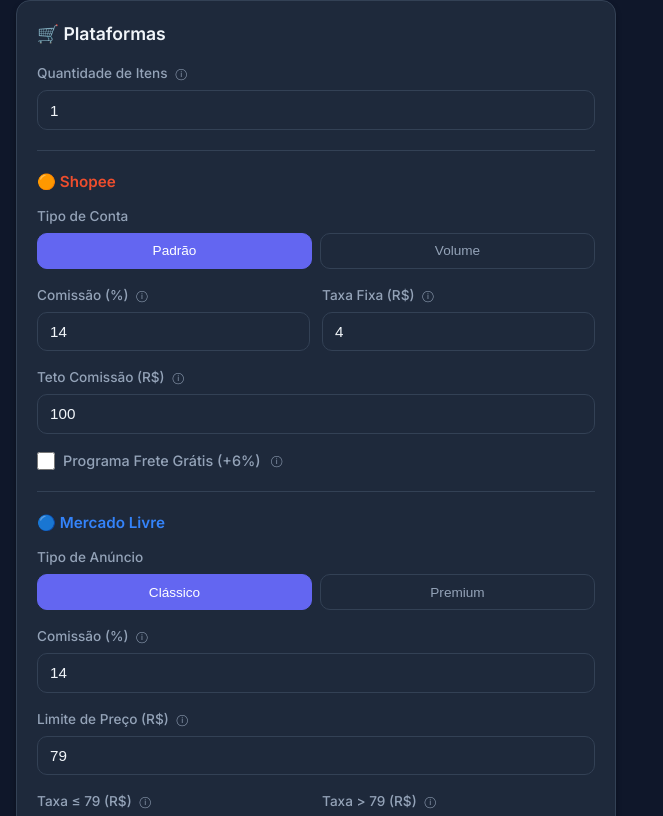
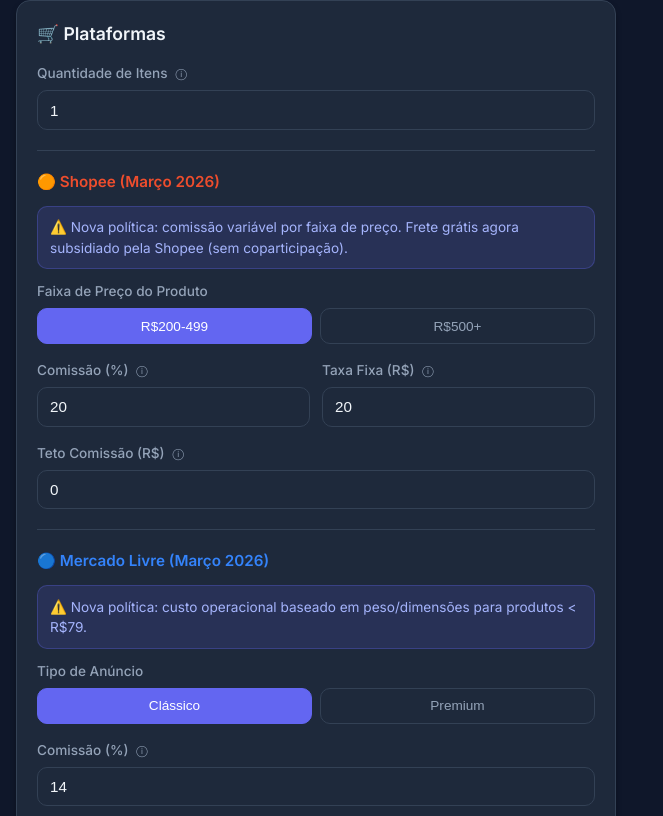
Before and after one commit to 528ryan/Precifica3D, a React (Vite) app: page / in a window 1280 px wide. Shown: the part 1984-2800 px from the top of the page, without its empty margins (0-663 px from the left). Built offline with nearby package versions, Linux system fonts and the light colour scheme.

Commit message:
feat: atualiza taxas para políticas de março 2026 do Shopee e Mercado Livre

```diff
--- a/src/calc/index.ts
+++ b/src/calc/index.ts
@@ -162,7 +162,13 @@
 // ===== FUNÇÕES DE TAXAS =====
 
 /**
- * Calcula taxas da Shopee
+ * Calcula taxas da Shopee (Março 2026)
+ * Nova política: comissão e taxa fixa variam por faixa de preço
+ * Faixas CNPJ:
+ *   - Até R$79: 14% + R$4
+ *   - R$80-199: 16% + R$16
+ *   - R$200-499: 20% + R$20
+ *   - R$500+: 20% + R$26
  */
 export function calculateShopeeTaxes(
   price: number,
@@ -173,14 +179,52 @@
   freightProgramExtraPercent: number,
   itemQuantity: number
 ): number {
-  const effectiveCommission = commissionPercent + (useFreightProgram ? freightProgramExtraPercent : 0);
-  const percentTax = Math.min(price * (effectiveCommission / 100), commissionCap);
-  const fixedTax = fixedFee * itemQuantity;
+  // Determinar comissão e taxa fixa pela faixa de preço (nova política março 2026)
+  let effectiveCommission: number;
+  let effectiveFixedFee: number;
+
+  if (price < 8) {
+    // Produtos < R$8: taxa fixa é metade do preço
+    effectiveCommission = 14;
+    effectiveFixedFee = price / 2;
+  } else if (price <= 79) {
+    effectiveCommission = 14;
+    effectiveFixedFee = 4;
+  } else if (price <= 199) {
+    effectiveCommission = 16;
+    effectiveFixedFee = 16;
+  } else if (price <= 499) {
+    effectiveCommission = 20;
+    effectiveFixedFee = 20;
+  } else {
+    effectiveCommission = 20;
+    effectiveFixedFee = 26;
+  }
+
+  // Usar valores customizados se diferentes dos automáticos
+  if (commissionPercent !== 20 && commissionPercent !== 0) {
+    effectiveCommission = commissionPercent;
+  }
+  if (fixedFee !== 20 && fixedFee !== 26 && fixedFee !== 0) {
+    effectiveFixedFee = fixedFee;
+  }
+
+  // Frete grátis agora é subsidiado pela Shopee (sem coparticipação)
+  // useFreightProgram mantido para compatibilidade, mas freightProgramExtraPercent deve ser 0
+  effectiveCommission += (useFreightProgram ? freightProgramExtraPercent : 0);
+
+  const percentTax = commissionCap > 0
+    ? Math.min(price * (effectiveCommission / 100), commissionCap)
+    : price * (effectiveCommission / 100);
+  const fixedTax = effectiveFixedFee * itemQuantity;
   return percentTax + fixedTax;
 }
 
 /**
- * Calcula taxas do Mercado Livre
+ * Calcula taxas do Mercado Livre (Março 2026)
+ * Nova política: custo fixo baseado em peso/dimensões para produtos < R$79
+ * Custos fixos escalonados: R$6,25 (R$12,50-29), R$6,50 (R$29-50), R$6,75 (R$50-79)
+ * Produtos < R$12,50 pagam metade do preço como custo fixo
  */
 export function calculateMercadoLivreTaxes(
   price: number,
@@ -191,7 +235,21 @@
   itemQuantity: number
 ): number {
   const percentTax = price * (commissionPercent / 100);
-  const fixedFee = price <= priceThreshold ? fixedFeeBelowThreshold : fixedFeeAboveThreshold;
+
+  let fixedFee: number;
+  if (price > priceThreshold) {
+    fixedFee = fixedFeeAboveThreshold;
+  } else if (price < 12.50) {
+    // Produtos < R$12,50 pagam metade do preço
+    fixedFee = price / 2;
+  } else if (price <= 29) {
+    fixedFee = 6.25;
+  } else if (price <= 50) {
+    fixedFee = 6.50;
+  } else {
+    fixedFee = fixedFeeBelowThreshold; // 6.75 para R$50-79
+  }
+
   const fixedTax = fixedFee * itemQuantity;
   return percentTax + fixedTax;
 }
--- a/src/components/PlatformSection.tsx
+++ b/src/components/PlatformSection.tsx
@@ -49,24 +49,28 @@
 
       {/* Shopee */}
       <div className="subsection platform-shopee">
-        <h3>🟠 Shopee</h3>
+        <h3>🟠 Shopee (Março 2026)</h3>
+
+        <div className="info-box">
+          ⚠️ Nova política: comissão variável por faixa de preço. Frete grátis agora subsidiado pela Shopee (sem coparticipação).
+        </div>
 
         <div className="form-group">
-          <label>Tipo de Conta</label>
+          <label>Faixa de Preço do Produto</label>
           <div className="toggle-buttons">
             <button
               type="button"
               className={settings.shopee.accountType === 'padrao' ? 'active' : ''}
               onClick={() => handleShopeeAccountChange('padrao')}
             >
-              Padrão
+              R$200-499
             </button>
             <button
               type="button"
               className={settings.shopee.accountType === 'volume' ? 'active' : ''}
               onClick={() => handleShopeeAccountChange('volume')}
             >
-              Volume
+              R$500+
             </button>
           </div>
         </div>
@@ -118,40 +122,15 @@
             onChange={(e) => onUpdateShopee({ commissionCap: Math.max(0, Number(e.target.value)) })}
           />
         </div>
-
-        <div className="form-group checkbox-group">
-          <label>
-            <input
-              type="checkbox"
-              checked={settings.shopee.useFreightProgram}
-              onChange={(e) => onUpdateShopee({ useFreightProgram: e.target.checked })}
-            />
-            <span>Programa Frete Grátis (+{settings.shopee.freightProgramExtraPercent}%)</span>
-            <span className="tooltip" title="Adiciona taxa extra para programa de frete grátis">ⓘ</span>
-          </label>
-        </div>
-
-        {settings.shopee.useFreightProgram && (
-          <div className="form-group">
-            <label htmlFor="shopeeFreightExtra">
-              Extra Frete Grátis (%)
-            </label>
-            <input
-              id="shopeeFreightExtra"
-              type="number"
-              min="0"
-              max="100"
-              step="0.1"
-              value={settings.shopee.freightProgramExtraPercent}
-              onChange={(e) => onUpdateShopee({ freightProgramExtraPercent: Math.max(0, Number(e.target.value)) })}
-            />
-          </div>
-        )}
       </div>
 
       {/* Mercado Livre */}
       <div className="subsection platform-ml">
-        <h3>🔵 Mercado Livre</h3>
+        <h3>🔵 Mercado Livre (Março 2026)</h3>
+
+        <div className="info-box">
+          ⚠️ Nova política: custo operacional baseado em peso/dimensões para produtos &lt; R$79.
+        </div>
 
         <div className="form-group">
           <label>Tipo de Anúncio</label>
--- a/src/presets/index.ts
+++ b/src/presets/index.ts
@@ -77,20 +77,36 @@
   },
 ];
 
+// ===== SHOPEE (Março 2026) =====
+// Nova política: comissão variável por faixa de preço + taxa fixa por item
+// Frete grátis agora sem coparticipação para todos os vendedores
+// Fonte: https://seller.shopee.com.br/edu/article/26839
 export const defaultShopeeSettings = {
-  commissionPercent: 14,
-  fixedFeePadrao: 4,
-  fixedFeeVolume: 7,
-  commissionCap: 100,
-  freightProgramExtraPercent: 6,
+  // Comissão base para CNPJ (varia de 14% a 20% conforme faixa de preço)
+  // Usando 20% como padrão conservador para produtos > R$200
+  commissionPercent: 20,
+  // Taxa fixa por item (varia: R$4 até R$79, R$16 até R$199, R$20 até R$499, R$26 acima)
+  fixedFeePadrao: 20, // Para faixa R$200-499 (mais comum em impressões 3D)
+  fixedFeeVolume: 26, // Para produtos acima de R$500
+  commissionCap: 0, // Sem teto de comissão na nova política
+  // Frete grátis agora é subsídio da Shopee (sem coparticipação)
+  freightProgramExtraPercent: 0,
 };
 
+// ===== MERCADO LIVRE (Março 2026) =====
+// Nova política: fim da tarifa fixa para produtos < R$79
+// Custo operacional agora baseado em peso/dimensões
+// Fonte: https://blog.tecnospeed.com.br/tarifas-do-mercado-livre/
 export const defaultMercadoLivreSettings = {
+  // Tarifas de venda por categoria: 10-14% (Clássico) / 15-19% (Premium)
   commissionClassico: 14,
-  commissionPremium: 17,
+  commissionPremium: 19,
+  // Custos fixos por faixa de preço (produtos < R$79)
   priceThreshold: 79,
-  fixedFeeBelowThreshold: 6.75,
-  fixedFeeAboveThreshold: 0,
+  // Custo fixo escalonado: R$6,25 (R$12,50-29), R$6,50 (R$29-50), R$6,75 (R$50-79)
+  // Produtos < R$12,50 pagam metade do preço
+  fixedFeeBelowThreshold: 6.75, // Usando o maior como padrão
+  fixedFeeAboveThreshold: 0, // Acima de R$79 não há custo fixo adicional
 };
 
 export const bandeiraExtras: Record<string, number> = {
```
Also changed, not shown: 1 other file (tests, documents, lock files or other folders).
